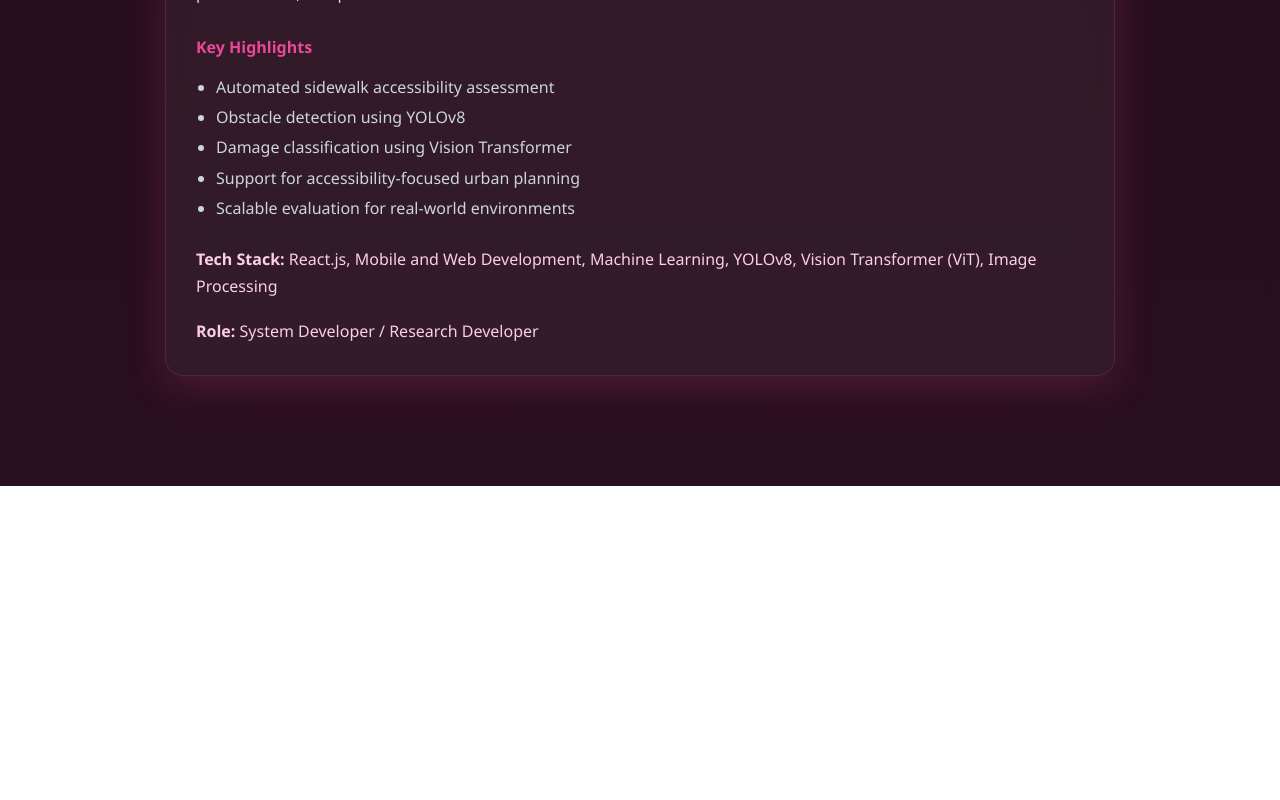
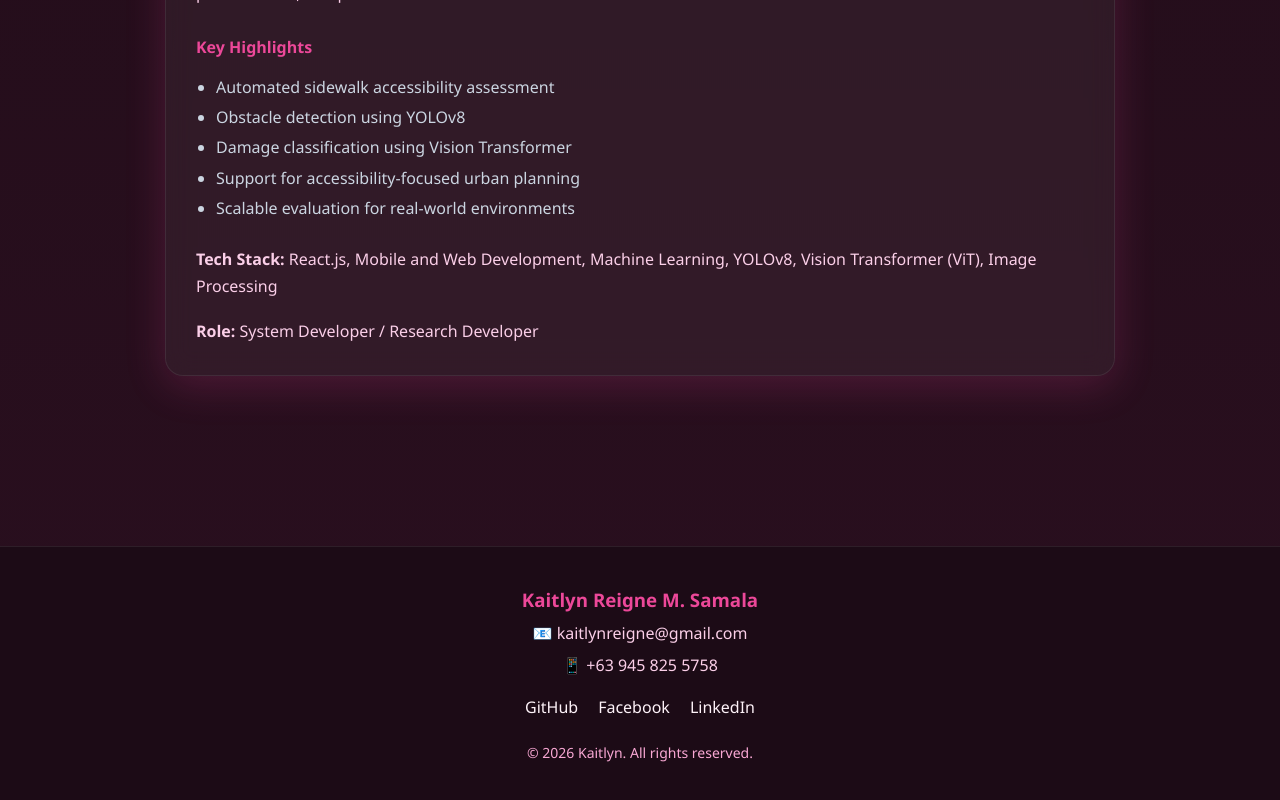
Before and after one commit to kaitreigne/kaitlyn-portfolio, a React (Create React App) app: page / in a window 1280 px wide. Shown: the part 1808-2608 px from the top of the page. Before the commit the page ends 2294 px from the top, so only its background shows below. Built offline with nearby package versions, Linux system fonts and the light colour scheme.

Commit message:
add footer

```diff
--- a/src/App.js
+++ b/src/App.js
@@ -2,6 +2,7 @@ import Navbar from "./components/Navbar";
 import Hero from "./sections/Hero";
 import About from "./sections/About";
 import Projects from "./sections/Projects";
+import Footer from "./sections/Footer";
 
 function App() {
   return (
@@ -10,6 +11,7 @@ function App() {
       <Hero />
       <About />
       <Projects />
+      <Footer />
     </div>
   );
 }
--- /dev/null
+++ b/src/sections/Footer.jsx
@@ -0,0 +1,59 @@
+const Footer = () => {
+  return (
+    <footer
+      style={{
+        padding: "40px 0",
+        marginTop: "60px",
+        background: "rgba(26, 11, 20, 0.8)",
+        borderTop: "1px solid rgba(255,255,255,0.08)",
+      }}
+    >
+      <div
+        className="container"
+        style={{
+          textAlign: "center",
+        }}
+      >
+        {/* NAME */}
+        <h3 style={{ color: "#ec4899", marginBottom: "10px" }}>
+          Kaitlyn Reigne M. Samala
+        </h3>
+
+        {/* CONTACT */}
+        <p style={{ marginBottom: "10px", color: "#fbcfe8" }}>
+          📧 kaitlynreigne@gmail.com
+        </p>
+
+        <p style={{ marginBottom: "20px", color: "#fbcfe8" }}>
+          📱 +63 945 825 5758
+        </p>
+
+        {/* LINKS */}
+        <div style={{ display: "flex", justifyContent: "center", gap: "20px" }}>
+          <a href="#" target="_blank" rel="noreferrer">
+            GitHub
+          </a>
+          <a href="#" target="_blank" rel="noreferrer">
+            Facebook
+          </a>
+          <a href="#" target="_blank" rel="noreferrer">
+            LinkedIn
+          </a>
+        </div>
+
+        {/* COPYRIGHT */}
+        <p
+          style={{
+            marginTop: "25px",
+            fontSize: "14px",
+            color: "#f9a8d4",
+          }}
+        >
+          © {new Date().getFullYear()} Kaitlyn. All rights reserved.
+        </p>
+      </div>
+    </footer>
+  );
+};
+
+export default Footer;
```
